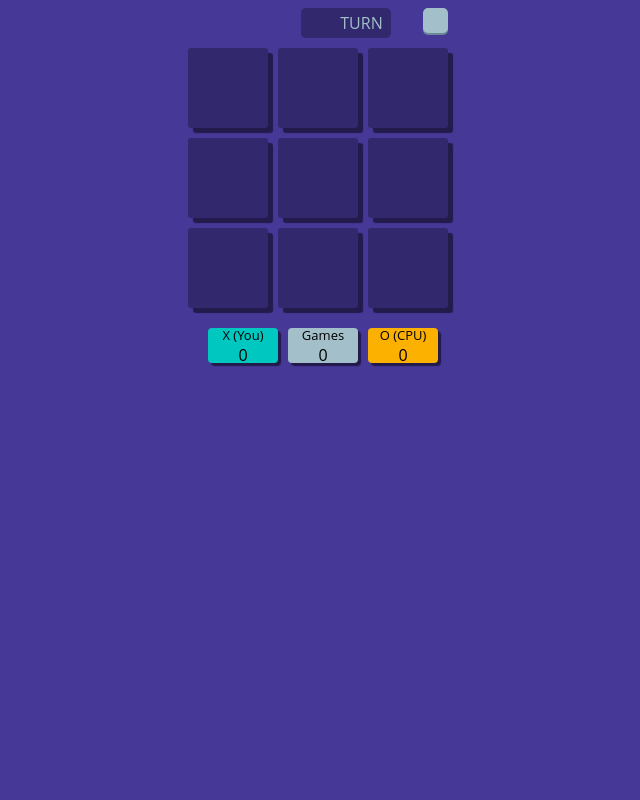
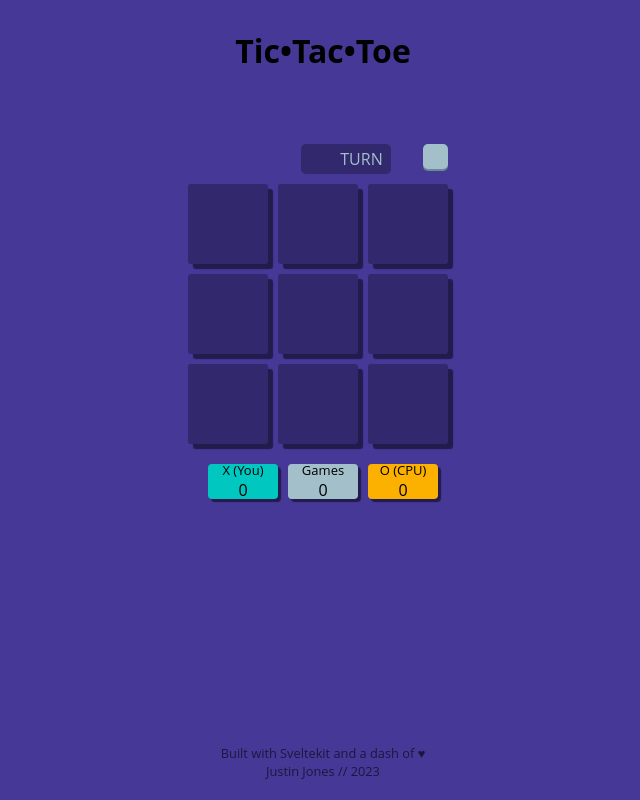
Before and after one commit to NachoChef/tictactoe, a SvelteKit app: page / in a window 1280 px wide. Shown: the whole page, without its empty margins (317-957 px from the left). Built offline with nearby package versions, Linux system fonts and the light colour scheme; some icons are missing.

Commit message:
adding header and footer

```diff
--- /dev/null
+++ b/src/lib/Footer.svelte
@@ -0,0 +1,17 @@
+<footer class="feet">
+	Built with Sveltekit and a dash of ♥ <br />
+	Justin Jones // 2023
+</footer>
+
+<style>
+	.feet {
+		text-align: center;
+		opacity: 60%;
+		font-size: 0.8rem;
+		width: 300px;
+		position: fixed;
+		margin-left: -150px;
+		left: 50%;
+		bottom: 20px;
+	}
+</style>
--- /dev/null
+++ b/src/lib/Header.svelte
@@ -0,0 +1,10 @@
+<header class="head">
+	<h1>Tic•Tac•Toe</h1>
+</header>
+
+<style>
+	.head {
+		display: flex;
+		justify-content: center;
+	}
+</style>
--- a/src/routes/+page.svelte
+++ b/src/routes/+page.svelte
@@ -1,4 +1,6 @@
 <script>
+	import Footer from '$lib/Footer.svelte';
+	import Header from '$lib/Header.svelte';
 	import Controls from './Controls.svelte';
 	import GameGrid from './GameGrid.svelte';
 	import ScoreCard from './ScoreCard.svelte';
@@ -14,11 +16,15 @@
 	}
 </script>
 
+<Header />
+
 <div class="page-wrapper">
 	<Controls {playerTurn} on:reset={() => resetGame()} />
 	<GameGrid bind:playerTurn bind:reset />
 	<ScoreCard />
 </div>
+
+<Footer />
 
 <style>
 	:global(body) {
@@ -30,5 +36,7 @@
 		display: flex;
 		align-items: center;
 		flex-direction: column;
+		justify-content: center;
+		padding-top: 50px;
 	}
 </style>
```
